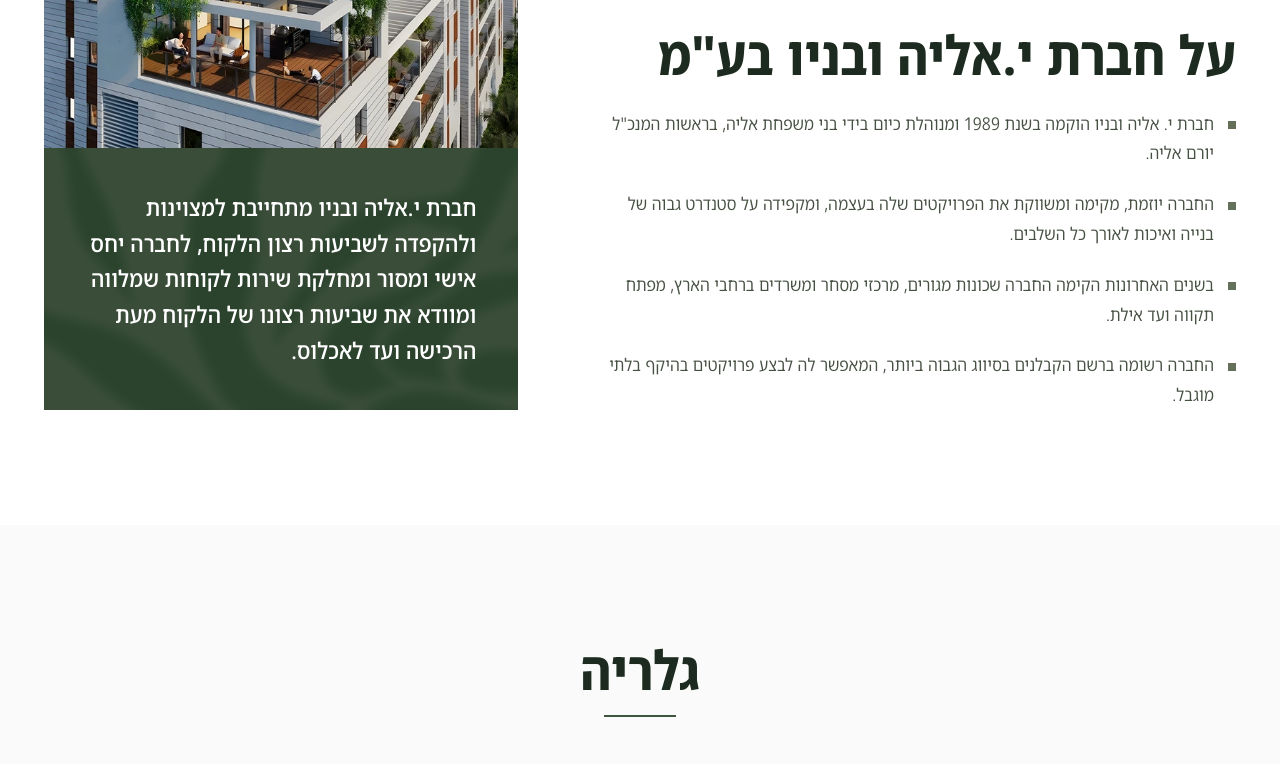
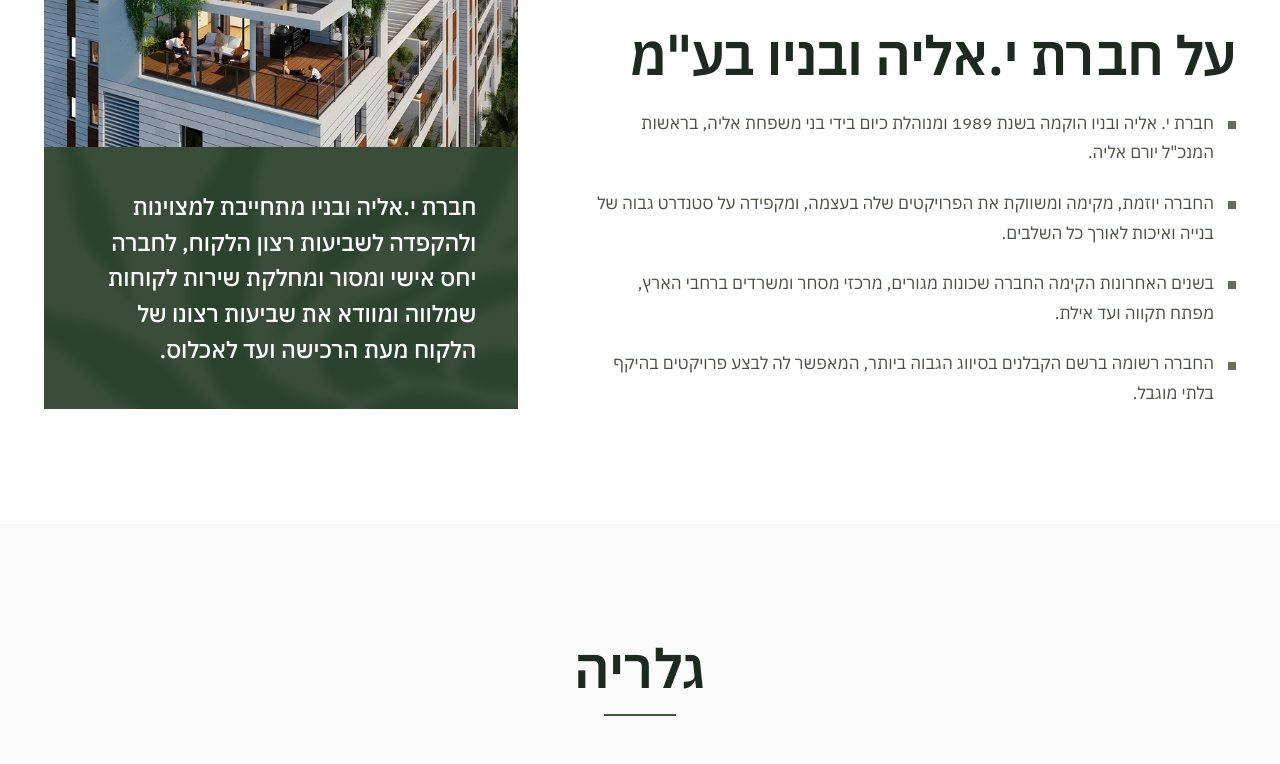
Before and after one commit to jet-vaults/ramot-elya, a plain HTML site: page wwwroot/index.html in a window 1280 px wide. Shown: the part 1790-2554 px from the top of the page. Drawn offline with Linux system fonts and the light colour scheme.

Commit message:
Switch site font to IBM Plex Sans Hebrew
Co-Authored-By: Claude Opus 5.5 <noreply@anthropic.com>

```diff
--- a/wwwroot/assets/css/site.css
+++ b/wwwroot/assets/css/site.css
@@ -3,28 +3,20 @@
    Palette taken from the client's brochure sketch:
    forest #2a432d, swirl #3a4d38, olive #65705a, stone #e5e1d8, paper #f9faf9.
    No pale mint tints. Square corners everywhere (brochure language).
-   Type: Noto Sans Hebrew (variable, condensed for display).
+   Type: IBM Plex Sans Hebrew (300-600), self-hosted.
    Tagline is Hebrew.
    ------------------------------------------------------------------ */
 
-@font-face {
-  font-family: "Noto Sans Hebrew";
-  font-style: normal;
-  font-weight: 100 900;
-  font-stretch: 62.5% 100%;
-  font-display: swap;
-  src: url("/assets/fonts/noto-hebrew-var.woff2") format("woff2");
-  unicode-range: U+0307-0308, U+0590-05FF, U+200C-2010, U+20AA, U+25CC, U+FB1D-FB4F;
-}
-@font-face {
-  font-family: "Noto Sans Hebrew";
-  font-style: normal;
-  font-weight: 100 900;
-  font-stretch: 62.5% 100%;
-  font-display: swap;
-  src: url("/assets/fonts/noto-latin-var.woff2") format("woff2");
-  unicode-range: U+0000-00FF, U+0131, U+0152-0153, U+02BB-02BC, U+02C6, U+02DA, U+02DC, U+0304, U+0308, U+0329, U+2000-206F, U+20AC, U+2122, U+2191, U+2193, U+2212, U+2215, U+FEFF, U+FFFD;
-}
+@font-face{font-family:'IBM Plex Sans Hebrew';font-style:normal;font-weight:300;font-display:swap;src:url(/assets/fonts/plex-hebrew-300-hebrew.woff2) format('woff2');unicode-range:U+0307-0308, U+0590-05FF, U+200C-2010, U+20AA, U+25CC, U+FB1D-FB4F;}
+@font-face{font-family:'IBM Plex Sans Hebrew';font-style:normal;font-weight:300;font-display:swap;src:url(/assets/fonts/plex-hebrew-300-latin.woff2) format('woff2');unicode-range:U+0000-00FF, U+0131, U+0152-0153, U+02BB-02BC, U+02C6, U+02DA, U+02DC, U+0304, U+0308, U+0329, U+2000-206F, U+20AC, U+2122, U+2191, U+2193, U+2212, U+2215, U+FEFF, U+FFFD;}
+@font-face{font-family:'IBM Plex Sans Hebrew';font-style:normal;font-weight:400;font-display:swap;src:url(/assets/fonts/plex-hebrew-400-hebrew.woff2) format('woff2');unicode-range:U+0307-0308, U+0590-05FF, U+200C-2010, U+20AA, U+25CC, U+FB1D-FB4F;}
+@font-face{font-family:'IBM Plex Sans Hebrew';font-style:normal;font-weight:400;font-display:swap;src:url(/assets/fonts/plex-hebrew-400-latin.woff2) format('woff2');unicode-range:U+0000-00FF, U+0131, U+0152-0153, U+02BB-02BC, U+02C6, U+02DA, U+02DC, U+0304, U+0308, U+0329, U+2000-206F, U+20AC, U+2122, U+2191, U+2193, U+2212, U+2215, U+FEFF, U+FFFD;}
+@font-face{font-family:'IBM Plex Sans Hebrew';font-style:normal;font-weight:500;font-display:swap;src:url(/assets/fonts/plex-hebrew-500-hebrew.woff2) format('woff2');unicode-range:U+0307-0308, U+0590-05FF, U+200C-2010, U+20AA, U+25CC, U+FB1D-FB4F;}
+@font-face{font-family:'IBM Plex Sans Hebrew';font-style:normal;font-weight:500;font-display:swap;src:url(/assets/fonts/plex-hebrew-500-latin.woff2) format('woff2');unicode-range:U+0000-00FF, U+0131, U+0152-0153, U+02BB-02BC, U+02C6, U+02DA, U+02DC, U+0304, U+0308, U+0329, U+2000-206F, U+20AC, U+2122, U+2191, U+2193, U+2212, U+2215, U+FEFF, U+FFFD;}
+@font-face{font-family:'IBM Plex Sans Hebrew';font-style:normal;font-weight:600;font-display:swap;src:url(/assets/fonts/plex-hebrew-600-hebrew.woff2) format('woff2');unicode-range:U+0307-0308, U+0590-05FF, U+200C-2010, U+20AA, U+25CC, U+FB1D-FB4F;}
+@font-face{font-family:'IBM Plex Sans Hebrew';font-style:normal;font-weight:600;font-display:swap;src:url(/assets/fonts/plex-hebrew-600-latin.woff2) format('woff2');unicode-range:U+0000-00FF, U+0131, U+0152-0153, U+02BB-02BC, U+02C6, U+02DA, U+02DC, U+0304, U+0308, U+0329, U+2000-206F, U+20AC, U+2122, U+2191, U+2193, U+2212, U+2215, U+FEFF, U+FFFD;}
+
+
 
 :root {
   color-scheme: light;
@@ -41,7 +33,7 @@
   --ink-2: #465043;
   --ink-3: #5d6659;
   --line: rgba(28, 42, 31, 0.16);
-  --font: "Noto Sans Hebrew", "Segoe UI", Arial, sans-serif;
+  --font: "IBM Plex Sans Hebrew", "Segoe UI", Arial, sans-serif;
   --w: 1280px;
   --gutter: clamp(16px, 4vw, 44px);
   --header-h: 76px;
@@ -52,12 +44,12 @@
 
 *, *::before, *::after { box-sizing: border-box; }
 html { scroll-behavior: smooth; -webkit-text-size-adjust: 100%; scroll-padding-top: calc(var(--header-h) + 8px); }
-body { margin: 0; font-family: var(--font); font-weight: 350; font-stretch: 87.5%; font-size: 1.1rem; line-height: 1.7; color: var(--ink); background: var(--paper); overflow-x: hidden; }
+body { margin: 0; font-family: var(--font); font-weight: 400; font-size: 1.0625rem; line-height: 1.75; color: var(--ink); background: var(--paper); overflow-x: hidden; }
 img, svg, iframe { display: block; max-width: 100%; }
 img { height: auto; }
 a { color: inherit; text-decoration: none; }
 p { margin: 0; }
-h1, h2, h3 { margin: 0; font-weight: 700; font-stretch: 75%; line-height: 1.1; }
+h1, h2, h3 { margin: 0; font-weight: 600; line-height: 1.15; letter-spacing: -0.005em; }
 ul, dl, dd, figure { margin: 0; padding: 0; }
 ul { list-style: none; }
 button { font: inherit; }
@@ -165,7 +157,7 @@ body.menu-open .burger span:nth-child(3) { transform: translateY(-7px) rotate(-4
 .band__olive { background: var(--olive); position: relative; }
 .band__olive::before { content: ""; position: absolute; top: 0; bottom: 0; inset-inline-start: 22px; width: 1px; background: rgba(255, 255, 255, 0.45); }
 .band__pattern { display: flex; align-items: center; justify-content: flex-end; padding: 2rem clamp(1.6rem, 6vw, 6rem); }
-.tagline { color: #fff; font-weight: 500; font-stretch: 87.5%; font-size: clamp(1.5rem, 2.4vw, 2.2rem); line-height: 1.3; }
+.tagline { color: #fff; font-weight: 500; font-size: clamp(1.5rem, 2.4vw, 2.2rem); line-height: 1.3; }
 .band__leaves { position: absolute; z-index: 2; width: var(--lw); inset-inline-start: calc(var(--col) - var(--lw) * 0.55); top: -52px; pointer-events: none; filter: drop-shadow(0 10px 18px rgba(0, 0, 0, 0.25)); }
 [dir="rtl"] .band__leaves { transform: scaleX(-1); }
 
@@ -224,7 +216,7 @@ body.menu-open .burger span:nth-child(3) { transform: translateY(-7px) rotate(-4
 .step summary { list-style: none; cursor: pointer; display: grid; grid-template-columns: auto 1fr auto; align-items: center; gap: 18px; padding: 22px 4px; }
 .step summary::-webkit-details-marker { display: none; }
 .step__num { font-weight: 600; color: var(--olive); font-size: 1rem; font-variant-numeric: tabular-nums; }
-.step__label { font-weight: 700; font-stretch: 87.5%; font-size: clamp(1.3rem, 2vw, 1.6rem); color: var(--ink); transition: color .2s ease; }
+.step__label { font-weight: 600; font-size: clamp(1.3rem, 2vw, 1.6rem); color: var(--ink); transition: color .2s ease; }
 .step summary::after { content: ""; width: 22px; height: 22px; background: linear-gradient(var(--forest), var(--forest)) center / 22px 2px no-repeat, linear-gradient(var(--forest), var(--forest)) center / 2px 22px no-repeat; transition: transform .35s var(--ease); }
 .step[open] summary::after { transform: rotate(45deg); }
 .step summary:hover .step__label, .step[open] .step__label { color: var(--forest); }
@@ -240,7 +232,7 @@ body.menu-open .burger span:nth-child(3) { transform: translateY(-7px) rotate(-4
 .dl__icon { width: 60px; height: 60px; background: var(--forest); color: #fff; display: grid; place-items: center; }
 .dl__icon .ico { width: 2rem; height: 2rem; }
 .dl__text { display: grid; gap: 6px; align-content: start; }
-.dl__title { font-weight: 700; font-stretch: 87.5%; font-size: 1.45rem; line-height: 1.2; color: var(--ink); }
+.dl__title { font-weight: 600; font-size: 1.45rem; line-height: 1.2; color: var(--ink); }
 .dl__desc { color: var(--ink-2); font-size: 1rem; }
 .dl__meta { color: var(--ink-3); font-size: 0.9rem; direction: ltr; text-align: right; }
 .dl__cta { display: flex; align-items: center; justify-content: center; gap: 10px; min-height: 3rem; background: var(--forest); color: #fff; font-weight: 600; transition: background-color .2s ease; }
@@ -251,10 +243,10 @@ body.menu-open .burger span:nth-child(3) { transform: translateY(-7px) rotate(-4
 .contact { position: relative; background: var(--paper); overflow: hidden; }
 .contact__grid { display: grid; grid-template-columns: 1fr 1fr; gap: clamp(2.5rem, 6vw, 6rem); align-items: center; padding-block: clamp(4.5rem, 9vw, 7rem) clamp(12rem, 17vw, 15rem); }
 .contact__brand img { width: min(460px, 100%); }
-.contact__brand p { margin-top: 1rem; font-size: 1.2rem; color: var(--ink-2); font-stretch: 87.5%; }
+.contact__brand p { margin-top: 1rem; font-size: 1.2rem; color: var(--ink-2); }
 .contact__sales { border-top: 2px solid var(--forest); padding-top: 1.2rem; }
 .contact__label { font-size: 1.25rem; font-weight: 500; color: var(--ink-2); }
-.contact__phone { display: inline-block; font-size: clamp(2.6rem, 5.4vw, 4.2rem); font-weight: 700; font-stretch: 75%; color: var(--forest); line-height: 1.05; letter-spacing: 0.01em; }
+.contact__phone { display: inline-block; font-size: clamp(2.6rem, 5.4vw, 4.2rem); font-weight: 600; color: var(--forest); line-height: 1.05; letter-spacing: 0.01em; }
 .contact__phone:hover { color: var(--olive); }
 .contact__actions { margin-top: 1.4rem; display: flex; flex-wrap: wrap; gap: 10px; }
 .contact__strip { position: absolute; bottom: 0; inset-inline-start: 0; width: 55%; height: 72px; }
@@ -265,7 +257,7 @@ body.menu-open .burger span:nth-child(3) { transform: translateY(-7px) rotate(-4
 .footer { background: var(--forest-deep); color: rgba(255, 255, 255, 0.82); padding-block: clamp(3rem, 5vw, 4rem) 1.6rem; }
 .footer__grid { display: grid; grid-template-columns: 1.3fr 1fr 1fr; gap: clamp(2rem, 4vw, 4rem); align-items: start; }
 .footer__logo { width: 230px; height: auto; }
-.footer__h { font-weight: 700; font-stretch: 87.5%; color: #fff; margin-bottom: 12px; font-size: 1.1rem; }
+.footer__h { font-weight: 600; color: #fff; margin-bottom: 12px; font-size: 1.1rem; }
 .footer ul { display: grid; gap: 9px; font-size: 0.98rem; }
 .footer a:hover { color: #fff; text-decoration: underline; }
 .footer__bottom { margin-top: clamp(2rem, 4vw, 3rem); padding-top: 1.2rem; border-top: 1px solid rgba(255, 255, 255, 0.16); display: flex; justify-content: space-between; gap: 12px 24px; flex-wrap: wrap; font-size: 0.88rem; color: rgba(255, 255, 255, 0.72); }
--- a/wwwroot/assets/js/a11y.js
+++ b/wwwroot/assets/js/a11y.js
@@ -11,7 +11,7 @@
   var LTR = (document.documentElement.getAttribute('dir') || 'rtl') === 'ltr';
   var SIDE = LTR ? 'right' : 'left';
   var css = [
-    '#jv-a11y{position:fixed;bottom:18px;' + SIDE + ':18px;z-index:99999;font-family:"Noto Sans Hebrew","Segoe UI",Arial,sans-serif;direction:' + (LTR ? 'ltr' : 'rtl') + '}',
+    '#jv-a11y{position:fixed;bottom:18px;' + SIDE + ':18px;z-index:99999;font-family:"IBM Plex Sans Hebrew","Segoe UI",Arial,sans-serif;direction:' + (LTR ? 'ltr' : 'rtl') + '}',
     '#jv-a11y-toggle{display:grid;place-items:center;width:52px;height:52px;border:none;border-radius:50%;background:' + INK + ';color:#fff;cursor:pointer;box-shadow:0 8px 24px rgba(42,67,45,.35);transition:background .2s ease,box-shadow .2s ease}',
     '#jv-a11y-toggle:hover{background:' + ACCENT + ';box-shadow:0 12px 30px rgba(42,67,45,.4)}',
     '#jv-a11y-toggle svg{width:30px;height:30px}',
--- a/wwwroot/index.html
+++ b/wwwroot/index.html
@@ -16,7 +16,7 @@
 <meta name="twitter:card" content="summary_large_image">
 <link rel="icon" href="/favicon.png" type="image/png">
 <link rel="apple-touch-icon" href="/apple-touch-icon.png">
-<link rel="preload" href="/assets/fonts/noto-hebrew-var.woff2" as="font" type="font/woff2" crossorigin>
+<link rel="preload" href="/assets/fonts/plex-hebrew-400-hebrew.woff2" as="font" type="font/woff2" crossorigin>
 <link rel="stylesheet" href="/assets/css/site.css">
 <script type="application/ld+json">
 {"@context":"https://schema.org","@type":"Residence","name":"אליה על הפארק 2","description":"פרויקט מגורים חדש הכולל 132 יחידות דיור ב-8 בניינים בשכונת רמות, באר שבע.","address":{"@type":"PostalAddress","addressLocality":"באר שבע","addressRegion":"רמות","addressCountry":"IL"},"telephone":"+972-52-2623888","url":"https://ramot-elya.co.il/","image":"https://ramot-elya.co.il/assets/img/og.jpg"}
```
Also changed, not shown: wwwroot/apartments.html (+1 -1 lines), wwwroot/assets/fonts/noto-hebrew-var.woff2 (deleted), wwwroot/assets/fonts/noto-latin-var.woff2 (deleted), wwwroot/assets/fonts/plex-hebrew-300-hebrew.woff2 (added), wwwroot/assets/fonts/plex-hebrew-300-latin.woff2 (added), wwwroot/assets/fonts/plex-hebrew-400-hebrew.woff2 (added), wwwroot/assets/fonts/plex-hebrew-400-latin.woff2 (added), wwwroot/assets/fonts/plex-hebrew-500-hebrew.woff2 (added), wwwroot/assets/fonts/plex-hebrew-500-latin.woff2 (added), wwwroot/assets/fonts/plex-hebrew-600-hebrew.woff2 (added), wwwroot/assets/fonts/plex-hebrew-600-latin.woff2 (added).
